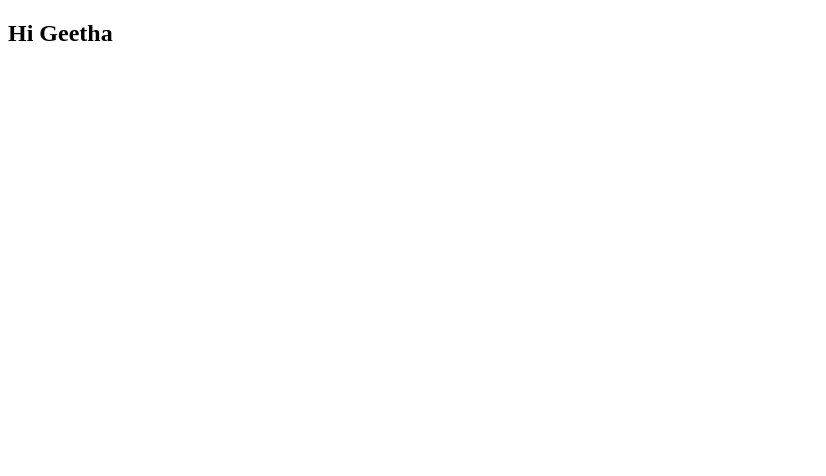
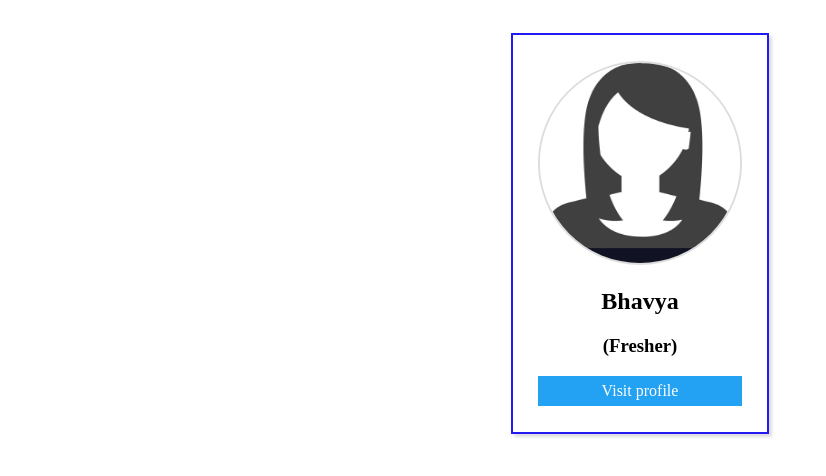
Before and after one commit to bhavyagowthami1432/resume, a plain HTML site: page index.html in a window 1280 px wide. Shown: the whole page, without its empty margins (0-826 px from the left). Drawn offline with Linux system fonts and the light colour scheme.

Commit message:
today commit

```diff
--- a/index.html
+++ b/index.html
@@ -3,8 +3,19 @@
   <head>
     <meta charset="utf-8">
     <title></title>
+    <link rel="stylesheet" href="style.css">
   </head>
   <body>
-  <h2>Hi Geetha</h2>
+    <!-- parent -->
+  <div class="parent">
+    <!-- child -->
+    <div class="child">
+      <img src="images/profile.jpeg" alt="profile">
+      <h2>Bhavya</h2>
+      <h3>(Fresher)</h3>
+      <a href="resume.html">Visit profile</a>
+    </div>
+
+  </div>
   </body>
 </html>
--- /dev/null
+++ b/style.css
@@ -0,0 +1,41 @@
+.parent{
+  display: flex;
+  flex-direction: row;
+  justify-content: center;
+}
+.child{
+  border:2px solid #231AF3;
+  padding: 2%;
+  margin: 2%;
+  box-shadow: 3px 3px 3px #ddd;
+}
+img{
+  width: 200px;
+  height: 200px;
+  border-radius: 50%;
+  border: 2px solid #ddd;
+}
+h2,
+h3{
+  text-align: center;
+}
+a{
+  display: block;
+  text-align:center;
+  text-decoration: none;
+  background:#23A1F3;
+  color:#fff;
+  padding:3%;
+}
+.leftChild{
+  width: 30%;
+  border: 2px solid #ddd;
+  padding: 2%;
+  margin: 2%;
+}
+.rightChild{
+  width: 70%;
+  border: 2px solid #ddd;
+  padding: 2%;
+  margin: 2%;
+}
```
Also changed, not shown: resume.html (added, +19 -0 lines), images/profile.jpeg (added).
